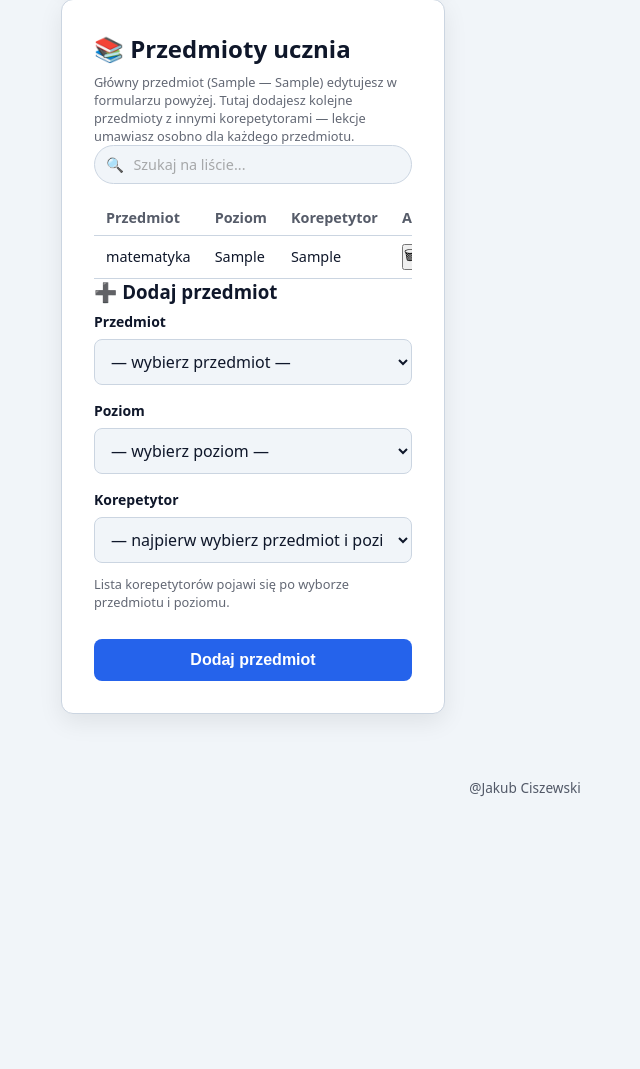
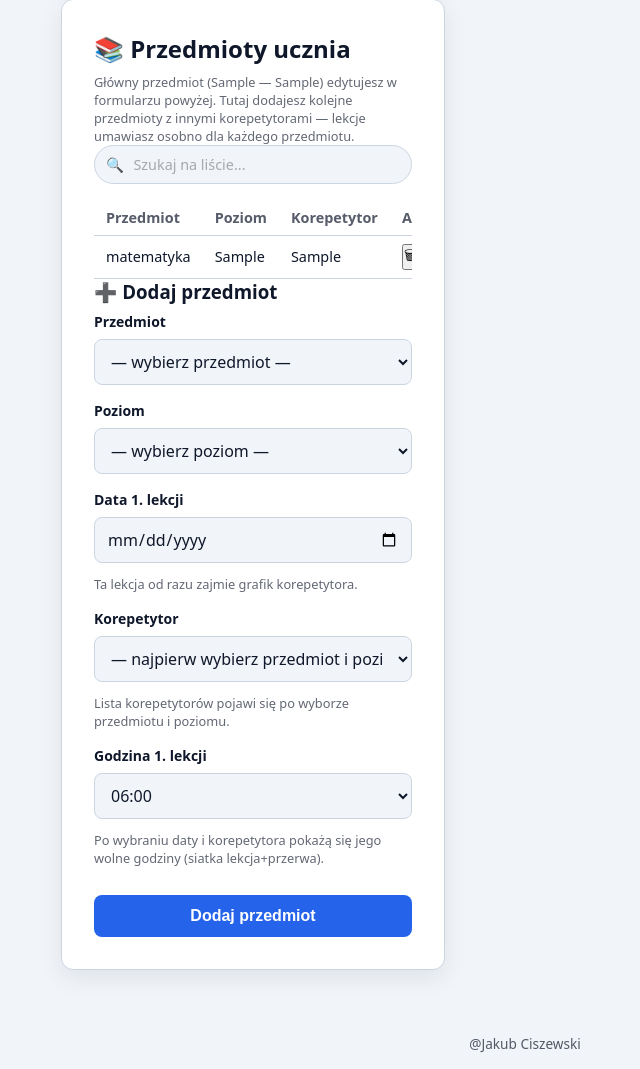
Before and after one commit to Jakub3571/Aplikacja-Webowa, a Django app: page /uczniowie/1/edytuj/ in a window 1280 px wide. Shown: the part 1706-2775 px from the top of the page, without its empty margins (115-755 px from the left). Before the commit the page ends 2503 px from the top, so only its background shows below. Run offline with Django 5.2, Linux system fonts and the light colour scheme; a user stored in the database is signed in; tables that the repository leaves empty hold one stand-in row (values such as "Sample post").

Commit message:
Fix forms.py: pełna klasa FormularzPrzedmiotuUcznia z polem przedmiot

```diff
--- a/konta/forms.py
+++ b/konta/forms.py
@@ -402,7 +402,7 @@ class WierszPrzedmiotu(forms.Form):
     poziom = forms.ChoiceField(label='poziom', choices=POZIOMY_NAUCZYCIELA)
 
 class FormularzPrzedmiotuUcznia(forms.Form):
-    """Dodatkowy przedmiot ucznia: przedmiot + poziom + korepetytor.
+    """Dodatkowy przedmiot ucznia: przedmiot + poziom + korepetytor + data/godzina 1. lekcji.
     Lista korepetytorów budowana w widoku (wg przedmiotu i poziomu)."""
 
     przedmiot = forms.ChoiceField(
@@ -413,10 +413,20 @@ class FormularzPrzedmiotuUcznia(forms.Form):
         label='poziom',
         choices=POZIOMY,
     )
+    data_pierwszej_lekcji = forms.DateField(
+        label='data 1. lekcji',
+        widget=forms.DateInput(attrs={'type': 'date'}),
+        help_text='Ta lekcja od razu zajmie grafik korepetytora.',
+    )
     korepetytor = forms.ChoiceField(
         label='korepetytor',
         choices=[('', '— najpierw wybierz przedmiot i poziom —')],
         help_text='Na liście pojawią się tylko korepetytorzy uczący tego przedmiotu na tym poziomie.',
+    )
+    godzina_pierwszej_lekcji = forms.ChoiceField(
+        label='godzina 1. lekcji',
+        choices=GODZINY_LEKCJI,
+        help_text='Po wybraniu daty i korepetytora pokażą się jego wolne godziny (siatka lekcja+przerwa).',
     )
 
     def ustaw_korepetytorow(self, przedmiot=None, poziom=None, wybrany=None):
--- a/konta/views.py
+++ b/konta/views.py
@@ -1,5 +1,5 @@
 import calendar
-from datetime import date, datetime, timedelta
+from datetime import date, datetime, time, timedelta
 from pathlib import Path
 
 from django.conf import settings
@@ -479,7 +479,7 @@ def korepetytorzy_dane(request):
             start_lekcji = datetime.combine(dzien, godzina)
             if not nauczyciel_wolny_o(n, dzien, start_lekcji):
                 continue
-        korepetytorzy.append({'nazwa': f'{n.imie} {n.nazwisko}'})
+        korepetytorzy.append({'nazwa': f'{n.imie} {n.nazwisko}', 'id': n.id})
     return JsonResponse({'korepetytorzy': korepetytorzy})
 @login_required
 def uczniowie(request):
@@ -631,17 +631,45 @@ def edytuj_ucznia(request, uczen_id):
                 link = ''
                 if nauczyciel and nauczyciel.link_meet:
                     link = nauczyciel.link_meet
-                PrzedmiotUcznia.objects.create(
+                # data + godzina 1. lekcji dla tego przedmiotu — od razu zajmuje grafik korepetytora
+                try:
+                    data_lekcji = form_przedmiotu.cleaned_data['data_pierwszej_lekcji']
+                    godzina_txt = form_przedmiotu.cleaned_data['godzina_pierwszej_lekcji']
+                    hh, mm = godzina_txt.split(':')
+                    czas = time(int(hh), int(mm))
+                    start_lekcji = datetime.combine(data_lekcji, czas)
+                except (ValueError, TypeError, AttributeError, KeyError):
+                    messages.error(request, 'Podaj datę i godzinę 1. lekcji dla tego przedmiotu.')
+                    return redirect('edytuj_ucznia', uczen_id=uczen.id)
+                if nauczyciel and not nauczyciel_wolny_o(nauczyciel, data_lekcji, start_lekcji):
+                    messages.error(
+                        request,
+                        f'{korepetytor} nie może przyjąć lekcji {data_lekcji:%d.%m.%Y} o {start_lekcji:%H:%M} '
+                        '— godzina nie mieści się w jego dostępności albo koliduje z inną lekcją/przerwą. '
+                        'Wybierz wolną godzinę z listy.',
+                    )
+                    return redirect('edytuj_ucznia', uczen_id=uczen.id)
+                karta = PrzedmiotUcznia.objects.create(
                     uczen=uczen,
                     przedmiot=przedmiot,
                     poziom=poziom,
                     korepetytor=korepetytor,
                     link_meet=link,
                 )
+                if nauczyciel:
+                    data_aware = timezone.make_aware(start_lekcji)
+                    Lekcja.objects.get_or_create(uczen=uczen, data=data_aware, przedmiot_karta=karta)
+                    Dostepnosc.objects.get_or_create(
+                        nauczyciel=nauczyciel,
+                        data_od=data_lekcji,
+                        data_do=data_lekcji,
+                        godzina_od=czas,
+                        godzina_do=(datetime.combine(date(2000, 1, 1), czas) + timedelta(minutes=GODZINA_LEKCJI)).time(),
+                    )
                 messages.success(
                     request,
-                    f'Dodano przedmiot {przedmiot} ({poziom}) — korepetytor: {korepetytor}. '
-                    'Umów lekcje z tego przedmiotu w kalendarzu ucznia.',
+                    f'Dodano przedmiot {przedmiot} ({poziom}) — korepetytor: {korepetytor}, '
+                    f'1. lekcja {data_lekcji:%d.%m.%Y} o {start_lekcji:%H:%M} (grafik korepetytora zablokowany).',
                 )
                 return redirect('edytuj_ucznia', uczen_id=uczen.id)
         # formularz z błędami — pokaż z powrotem
--- a/templates/konta/edytuj_ucznia.html
+++ b/templates/konta/edytuj_ucznia.html
@@ -117,9 +117,17 @@
     <label for="{{ form_przedmiotu.poziom.id_for_label }}">Poziom</label>
     {{ form_przedmiotu.poziom }}
 
+    <label for="{{ form_przedmiotu.data_pierwszej_lekcji.id_for_label }}">Data 1. lekcji</label>
+    {{ form_przedmiotu.data_pierwszej_lekcji }}
+    <p class="podpowiedz">Ta lekcja od razu zajmie grafik korepetytora.</p>
+
     <label for="{{ form_przedmiotu.korepetytor.id_for_label }}">Korepetytor</label>
     {{ form_przedmiotu.korepetytor }}
     <p class="podpowiedz">Lista korepetytorów pojawi się po wyborze przedmiotu i poziomu.</p>
+
+    <label for="{{ form_przedmiotu.godzina_pierwszej_lekcji.id_for_label }}">Godzina 1. lekcji</label>
+    {{ form_przedmiotu.godzina_pierwszej_lekcji }}
+    <p class="podpowiedz">Po wybraniu daty i korepetytora pokażą się jego wolne godziny (siatka lekcja+przerwa).</p>
 
     <button type="submit">Dodaj przedmiot</button>
   </form>
@@ -132,7 +140,35 @@
     var selPrzedmiot = document.getElementById('{{ form_przedmiotu.przedmiot.id_for_label }}');
     var selPoziom = document.getElementById('{{ form_przedmiotu.poziom.id_for_label }}');
     var selKorepetytor = document.getElementById('{{ form_przedmiotu.korepetytor.id_for_label }}');
+    var selData = document.getElementById('{{ form_przedmiotu.data_pierwszej_lekcji.id_for_label }}');
+    var selGodzina = document.getElementById('{{ form_przedmiotu.godzina_pierwszej_lekcji.id_for_label }}');
     if (!selPrzedmiot || !selPoziom || !selKorepetytor) return;
+    var mapaId = {};
+
+    // wolne godziny (siatka) wybranego korepetytora w wybranym dniu
+    function odswiezGodziny() {
+      if (!selData || !selGodzina) return;
+      var data = selData.value;
+      var id = mapaId[selKorepetytor.value];
+      if (!data || !id) return;
+      fetch('/korepetytorzy/dane/?nauczyciel=' + id + '&data=' + encodeURIComponent(data), {
+        headers: { 'X-Requested-With': 'XMLHttpRequest' },
+      })
+        .then(function (odp) { return odp.json(); })
+        .then(function (wynik) {
+          var biezaca = selGodzina.value;
+          var opcje = '<option value="">— wybierz godzinę —</option>';
+          (wynik.godziny || []).forEach(function (g) {
+            opcje += '<option value="' + g.godzina + '">' + g.godzina + '</option>';
+          });
+          if (!(wynik.godziny || []).length) {
+            opcje = '<option value="">— brak wolnych godzin tego dnia —</option>';
+          }
+          selGodzina.innerHTML = opcje;
+          if (biezaca) selGodzina.value = biezaca;
+        })
+        .catch(function () {});
+    }
 
     function odswiezKorepetytorow() {
       var przedmiot = selPrzedmiot.value;
@@ -142,17 +178,22 @@
       fetch('/korepetytorzy/dane/?przedmiot=' + encodeURIComponent(przedmiot) + '&poziom=' + encodeURIComponent(poziom))
         .then(function (odp) { return odp.json(); })
         .then(function (wynik) {
+          mapaId = {};
           (wynik.korepetytorzy || []).forEach(function (k) {
+            mapaId[k.nazwa] = k.id;
             var opcja = document.createElement('option');
             opcja.value = k.nazwa;
             opcja.textContent = k.nazwa;
             selKorepetytor.appendChild(opcja);
           });
+          odswiezGodziny();
         });
     }
 
     selPrzedmiot.addEventListener('change', odswiezKorepetytorow);
     selPoziom.addEventListener('change', odswiezKorepetytorow);
+    selKorepetytor.addEventListener('change', odswiezGodziny);
+    if (selData) selData.addEventListener('change', odswiezGodziny);
   })();
 </script>
 {% endblock %}
```
Also changed, not shown: konta/test_logowanie.py (+60 -0 lines).
